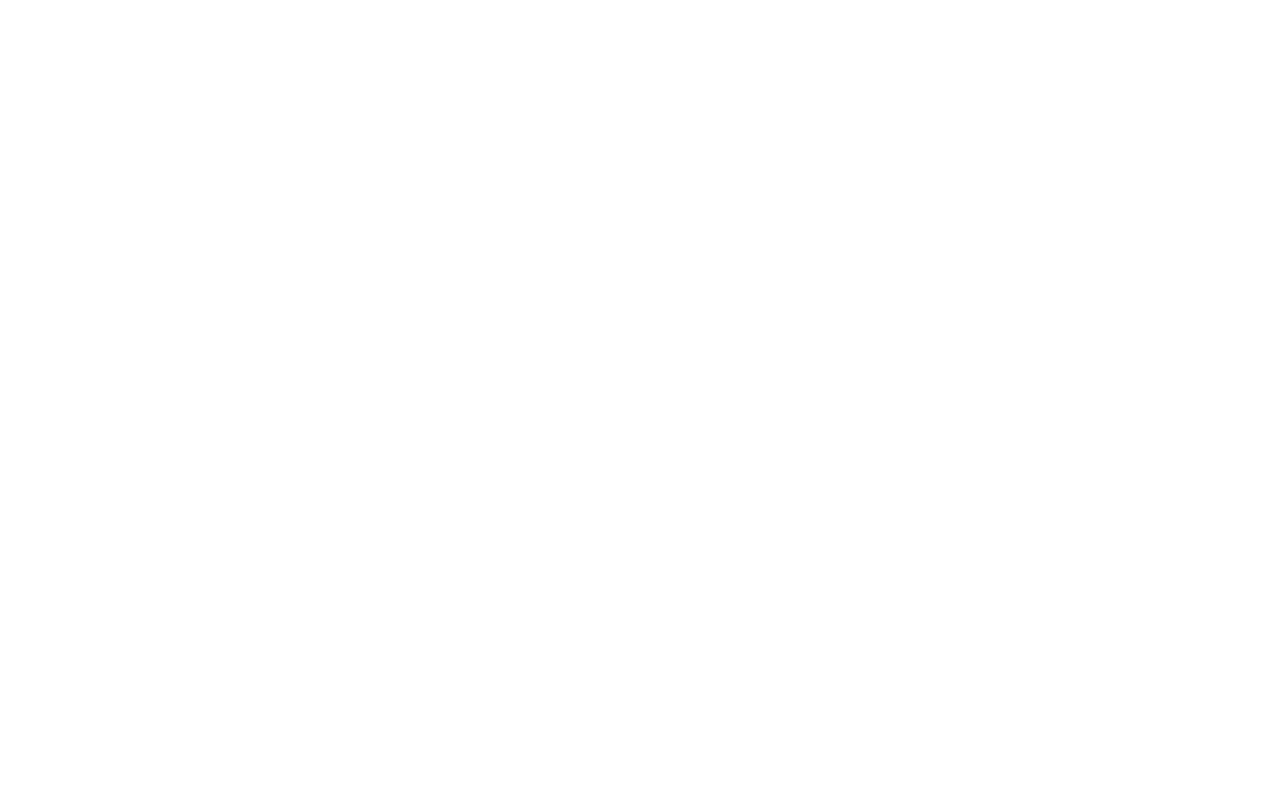
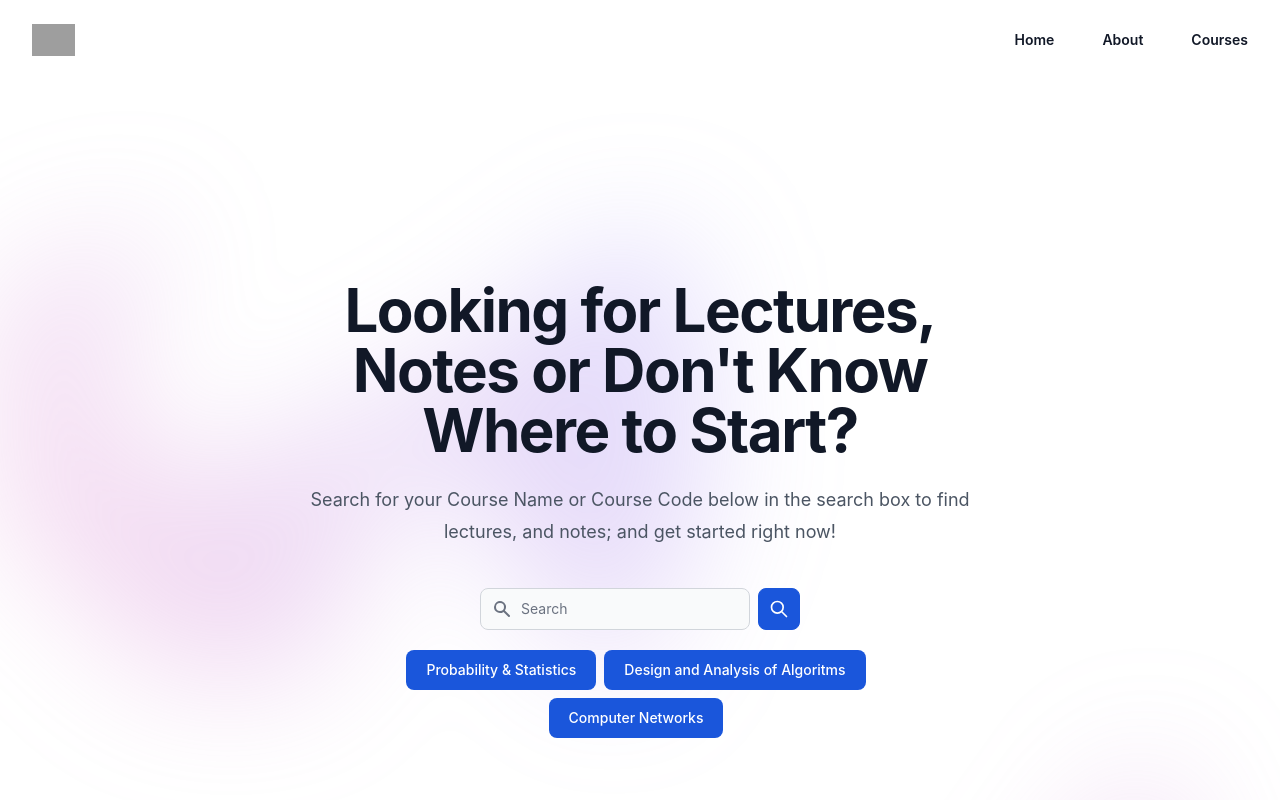
Before and after one commit to yashphulfagar/StudySphere, a React (Create React App) app: page /courses in a window 1280 px wide. Before the commit this address had no page. Shown: the top 800 px of the page. Built offline with nearby package versions, Linux system fonts and the light colour scheme; grey boxes are pictures that could not be loaded.

Commit message:
courses page

```diff
--- a/src/App.js
+++ b/src/App.js
@@ -2,11 +2,13 @@ import './App.css'
 import { Routes, Route } from 'react-router-dom'
 import HomePage from './page/homepage.page'
 import CoursesPage from './page/courses.page'
+import SearchforCourses from './page/searchCourses.page'
 
 const App = () => {
   return (
     <Routes>
       <Route path="/" element={<HomePage />}></Route>
+      <Route path="courses/" element={<SearchforCourses />}></Route>
       <Route path="courses/BMAT205L" element={<CoursesPage />}></Route>
     </Routes>
   )
--- /dev/null
+++ b/src/page/searchCourses.page.jsx
@@ -0,0 +1,216 @@
+import { useState } from "react";
+import { Dialog } from "@headlessui/react";
+import { Bars3Icon, XMarkIcon } from "@heroicons/react/24/outline";
+
+const navigation = [
+  { name: "Home", href: "#" },
+  { name: "About", href: "#" },
+  { name: "Courses", href: "#" },
+];
+
+export default function SearchforCourses() {
+  const [mobileMenuOpen, setMobileMenuOpen] = useState(false);
+
+  return (
+    <div className="bg-white">
+      <header className="absolute inset-x-0 top-0 z-50">
+        <nav
+          className="flex items-center justify-between p-6 lg:px-8"
+          aria-label="Global"
+        >
+          <div className="flex lg:flex-1">
+            <a href="#" className="-m-1.5 p-1.5">
+              <span className="sr-only">Your Company</span>
+              <img
+                className="h-8 w-auto"
+                src="https://tailwindui.com/img/logos/mark.svg?color=indigo&shade=600"
+                alt=""
+              />
+            </a>
+          </div>
+          <div className="flex lg:hidden">
+            <button
+              type="button"
+              className="-m-2.5 inline-flex items-center justify-center rounded-md p-2.5 text-gray-700"
+              onClick={() => setMobileMenuOpen(true)}
+            >
+              <span className="sr-only">Open main menu</span>
+              <Bars3Icon className="h-6 w-6" aria-hidden="true" />
+            </button>
+          </div>
+          <div className="hidden lg:flex lg:gap-x-12">
+            {navigation.map((item) => (
+              <a
+                key={item.name}
+                href={item.href}
+                className="text-sm font-semibold leading-6 text-gray-900"
+              >
+                {item.name}
+              </a>
+            ))}
+          </div>
+        </nav>
+        <Dialog
+          as="div"
+          className="lg:hidden"
+          open={mobileMenuOpen}
+          onClose={setMobileMenuOpen}
+        >
+          <div className="fixed inset-0 z-50" />
+          <Dialog.Panel className="fixed inset-y-0 right-0 z-50 w-full overflow-y-auto bg-white px-6 py-6 sm:max-w-sm sm:ring-1 sm:ring-gray-900/10">
+            <div className="flex items-center justify-between">
+              <a href="#" className="-m-1.5 p-1.5">
+                <span className="sr-only">Your Company</span>
+                <img
+                  className="h-8 w-auto"
+                  src="https://tailwindui.com/img/logos/mark.svg?color=indigo&shade=600"
+                  alt=""
+                />
+              </a>
+              <button
+                type="button"
+                className="-m-2.5 rounded-md p-2.5 text-gray-700"
+                onClick={() => setMobileMenuOpen(false)}
+              >
+                <span className="sr-only">Close menu</span>
+                <XMarkIcon className="h-6 w-6" aria-hidden="true" />
+              </button>
+            </div>
+            <div className="mt-6 flow-root">
+              <div className="-my-6 divide-y divide-gray-500/10">
+                <div className="space-y-2 py-6">
+                  {navigation.map((item) => (
+                    <a
+                      key={item.name}
+                      href={item.href}
+                      className="-mx-3 block rounded-lg px-3 py-2 text-base font-semibold leading-7 text-gray-900 hover:bg-gray-50"
+                    >
+                      {item.name}
+                    </a>
+                  ))}
+                </div>
+                <div className="py-6">
+                  <a
+                    href="#"
+                    className="-mx-3 block rounded-lg px-3 py-2.5 text-base font-semibold leading-7 text-gray-900 hover:bg-gray-50"
+                  >
+                    Log in
+                  </a>
+                </div>
+              </div>
+            </div>
+          </Dialog.Panel>
+        </Dialog>
+      </header>
+
+      <div className="relative isolate px-6 pt-14 lg:px-8">
+        <div
+          className="absolute inset-x-0 -top-40 -z-10 transform-gpu overflow-hidden blur-3xl sm:-top-0"
+          aria-hidden="true"
+        >
+          <div
+            className="relative left-[calc(50%-11rem)] aspect-[1155/678] w-[36.125rem] -translate-x-1/2 rotate-[30deg] bg-gradient-to-tr from-[#ff80b5] to-[#9089fc] opacity-30 sm:left-[calc(50%-30rem)] sm:w-[72.1875rem]"
+            style={{
+              clipPath:
+                "polygon(74.1% 44.1%, 100% 61.6%, 97.5% 26.9%, 85.5% 0.1%, 80.7% 2%, 72.5% 32.5%, 60.2% 62.4%, 52.4% 68.1%, 47.5% 58.3%, 45.2% 34.5%, 27.5% 76.7%, 0.1% 64.9%, 17.9% 100%, 27.6% 76.8%, 76.1% 97.7%, 74.1% 44.1%)",
+            }}
+          />
+        </div>
+        <div className="mx-auto max-w-2xl py-32 sm:py-48 lg:py-56">
+          <div className="text-center">
+            <h1 className="text-4xl font-bold tracking-tight text-gray-900 sm:text-6xl">
+              Looking for Lectures, Notes or Don't Know Where to Start?
+            </h1>
+            <p className="mt-6 text-lg leading-8 text-gray-600">
+              Search for your Course Name or Course Code below in the search box
+              to find lectures, and notes; and get started right now!
+            </p>
+            <div className="mt-10 flex items-center justify-center gap-x-6">
+              <form class="flex items-center">
+                <label for="simple-search" class="sr-only">
+                  Search
+                </label>
+                <div class="relative w-full">
+                  <div class="absolute inset-y-0 left-0 flex items-center pl-3 pointer-events-none">
+                    <svg
+                      aria-hidden="true"
+                      class="w-5 h-5 text-gray-500 dark:text-gray-400"
+                      fill="currentColor"
+                      viewBox="0 0 20 20"
+                      xmlns="http://www.w3.org/2000/svg"
+                    >
+                      <path
+                        fill-rule="evenodd"
+                        d="M8 4a4 4 0 100 8 4 4 0 000-8zM2 8a6 6 0 1110.89 3.476l4.817 4.817a1 1 0 01-1.414 1.414l-4.816-4.816A6 6 0 012 8z"
+                        clip-rule="evenodd"
+                      ></path>
+                    </svg>
+                  </div>
+                  <input
+                    type="text"
+                    id="simple-search"
+                    class="bg-gray-50 border border-gray-300 text-gray-900 text-sm rounded-lg focus:ring-blue-500 focus:border-blue-500 block w-full pl-10 p-2.5  dark:bg-gray-700 dark:border-gray-600 dark:placeholder-gray-400 dark:text-white dark:focus:ring-blue-500 dark:focus:border-blue-500"
+                    placeholder="Search"
+                    required
+                  />
+                </div>
+                <button
+                  type="submit"
+                  class="p-2.5 ml-2 text-sm font-medium text-white bg-blue-700 rounded-lg border border-blue-700 hover:bg-blue-800 focus:ring-4 focus:outline-none focus:ring-blue-300 dark:bg-blue-600 dark:hover:bg-blue-700 dark:focus:ring-blue-800"
+                >
+                  <svg
+                    class="w-5 h-5"
+                    fill="none"
+                    stroke="currentColor"
+                    viewBox="0 0 24 24"
+                    xmlns="http://www.w3.org/2000/svg"
+                  >
+                    <path
+                      stroke-linecap="round"
+                      stroke-linejoin="round"
+                      stroke-width="2"
+                      d="M21 21l-6-6m2-5a7 7 0 11-14 0 7 7 0 0114 0z"
+                    ></path>
+                  </svg>
+                  <span class="sr-only">Search</span>
+                </button>
+              </form>
+            </div>
+            <div className="px-5 py-5">
+              <button
+                type="button"
+                class="text-white bg-blue-700 hover:bg-blue-800 focus:ring-4 focus:ring-blue-300 font-medium rounded-lg text-sm px-5 py-2.5 mr-2 mb-2 dark:bg-blue-600 dark:hover:bg-blue-700 focus:outline-none dark:focus:ring-blue-800"
+              >
+                Probability & Statistics
+              </button>
+              <button
+                type="button"
+                class="text-white bg-blue-700 hover:bg-blue-800 focus:ring-4 focus:ring-blue-300 font-medium rounded-lg text-sm px-5 py-2.5 mr-2 mb-2 dark:bg-blue-600 dark:hover:bg-blue-700 focus:outline-none dark:focus:ring-blue-800"
+              >
+                Design and Analysis of Algoritms
+              </button>
+              <button
+                type="button"
+                class="text-white bg-blue-700 hover:bg-blue-800 focus:ring-4 focus:ring-blue-300 font-medium rounded-lg text-sm px-5 py-2.5 mr-2 mb-2 dark:bg-blue-600 dark:hover:bg-blue-700 focus:outline-none dark:focus:ring-blue-800"
+              >
+                Computer Networks
+              </button>
+            </div>
+          </div>
+        </div>
+        <div
+          className="absolute inset-x-0 top-[calc(100%-13rem)] -z-10 transform-gpu overflow-hidden blur-3xl sm:top-[calc(100%-30rem)]"
+          aria-hidden="true"
+        >
+          <div
+            className="relative left-[calc(50%+3rem)] aspect-[1155/678] w-[36.125rem] -translate-x-1/2 bg-gradient-to-tr from-[#ff80b5] to-[#9089fc] opacity-30 sm:left-[calc(50%+36rem)] sm:w-[72.1875rem]"
+            style={{
+              clipPath:
+                "polygon(74.1% 44.1%, 100% 61.6%, 97.5% 26.9%, 85.5% 0.1%, 80.7% 2%, 72.5% 32.5%, 60.2% 62.4%, 52.4% 68.1%, 47.5% 58.3%, 45.2% 34.5%, 27.5% 76.7%, 0.1% 64.9%, 17.9% 100%, 27.6% 76.8%, 76.1% 97.7%, 74.1% 44.1%)",
+            }}
+          />
+        </div>
+      </div>
+    </div>
+  );
+}
```
